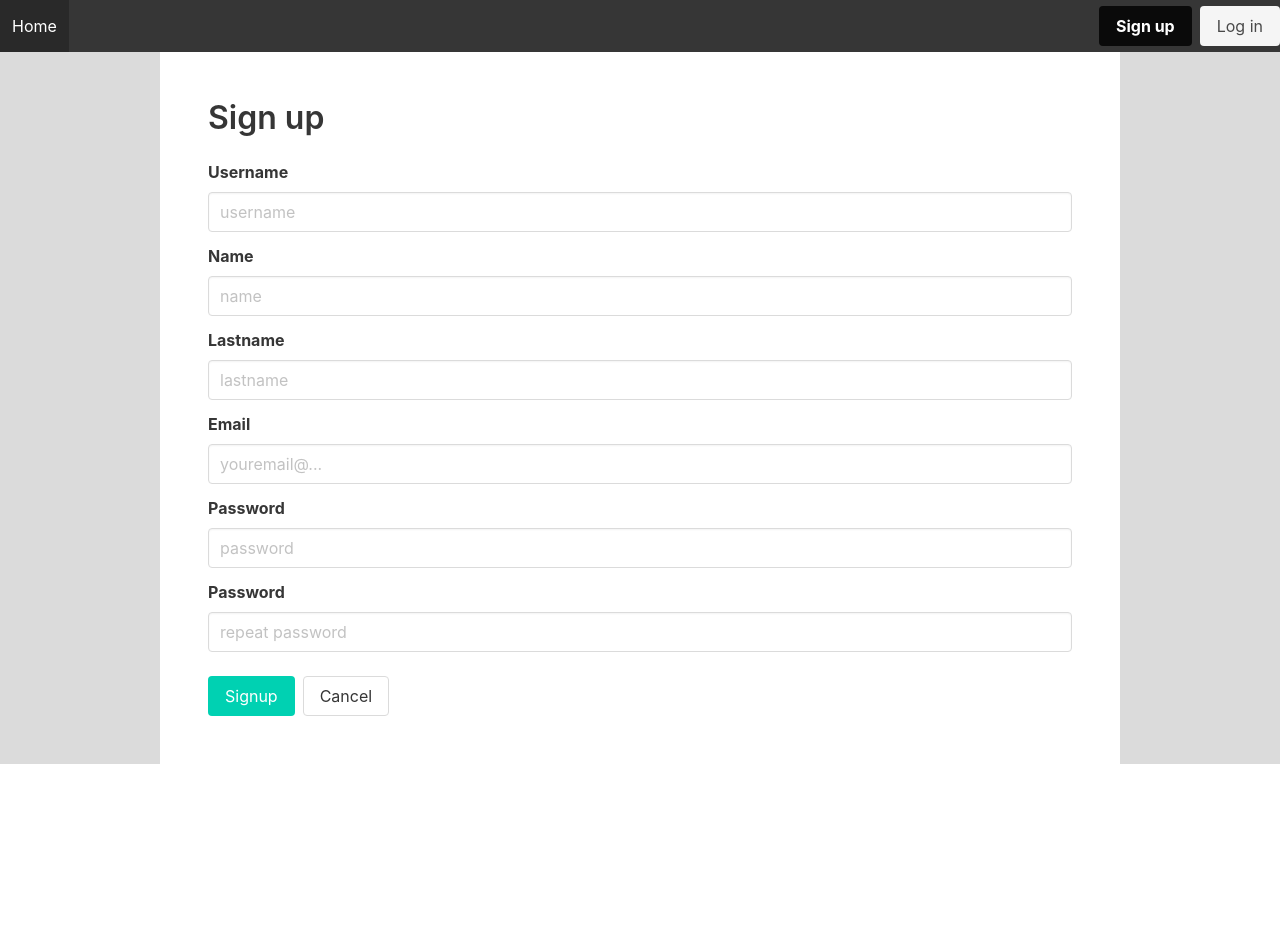
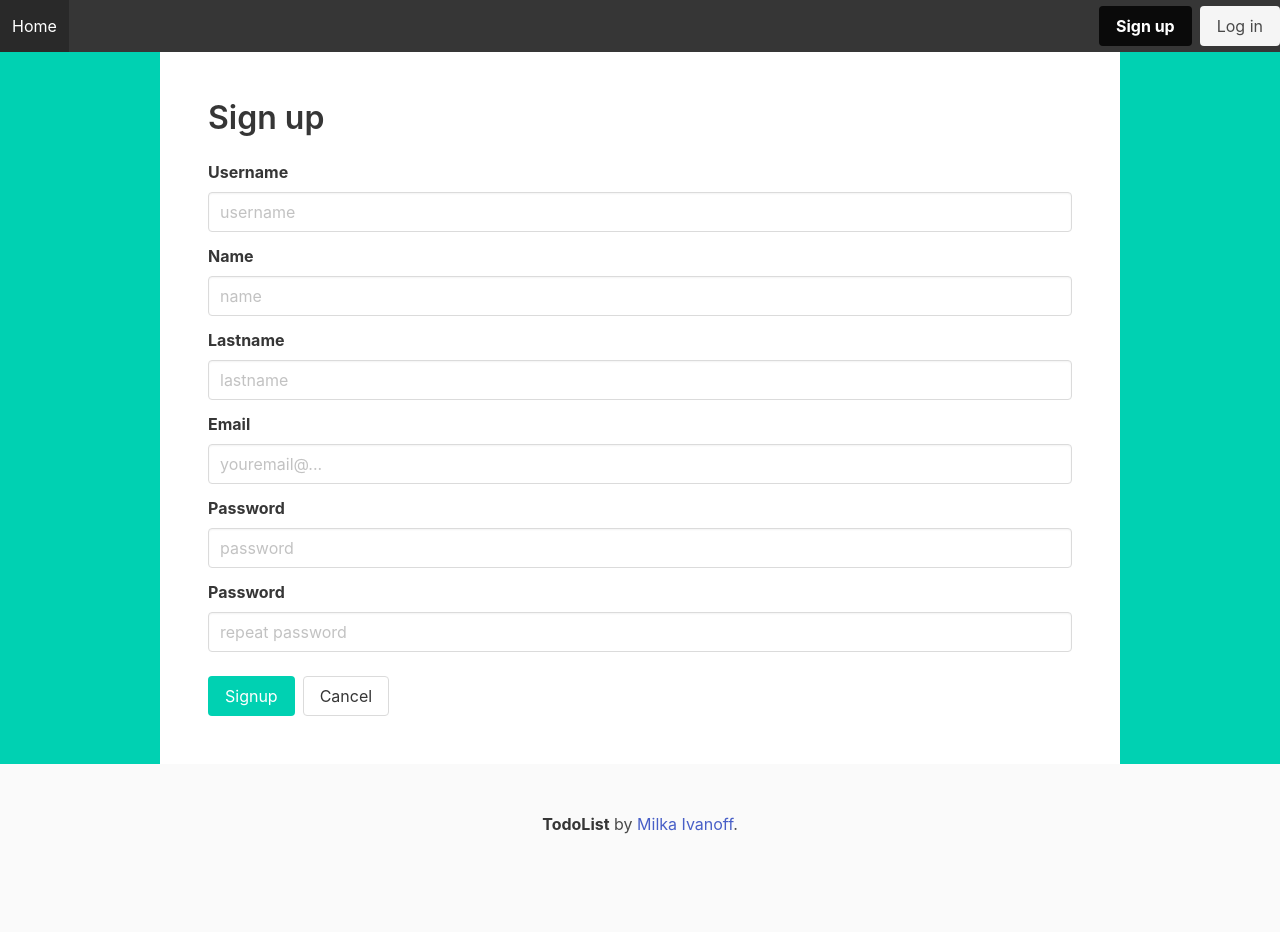
Before and after one commit to m1lk4/todolist_app, a Flask app: page /signup in a window 1280 px wide. Before the commit the page ends 764 px from the top, so only its background shows below. Run offline with Flask 3, Linux system fonts and the light colour scheme; some libraries are stand-ins or nearby versions.

Commit message:
Agrego footer

```diff
--- a/src/templates/layout.html
+++ b/src/templates/layout.html
@@ -10,7 +10,7 @@
   <script src="{{ url_for('static', filename='js/flashes.js') }}"></script>
   {% endblock %}
 </head>
-<body class="has-background-grey-lighter">
+<body class="has-background-primary">
   <nav class="navbar is-dark" role="navigation" aria-label="main navigation"">
     <div class="navbar-menu">
       <div class="navbar-start">
@@ -46,7 +46,7 @@
       </div>
     </div>
   </nav>
-  <section class="container is-max-desktop has-background-white">
+  <section class="container is-max-desktop has-background-white hero is-halfheight">
   {% with messages = get_flashed_messages(with_categories=true) %}
     {% if messages %}
       <div class="flashes">
@@ -61,8 +61,15 @@
   {% endwith %}
   {% block body %}
   {% endblock %}
-    </section>
+  </section>
 {% block home %}
 {% endblock %}
+  <footer class="footer">
+    <div class="content has-text-centered">
+      <p>
+        <strong>TodoList</strong> by <a href="https://www.linkedin.com/in/ivanoffmilka/">Milka Ivanoff</a>.
+      </p>
+    </div>
+  </footer>
 </body>
 </html>
```
